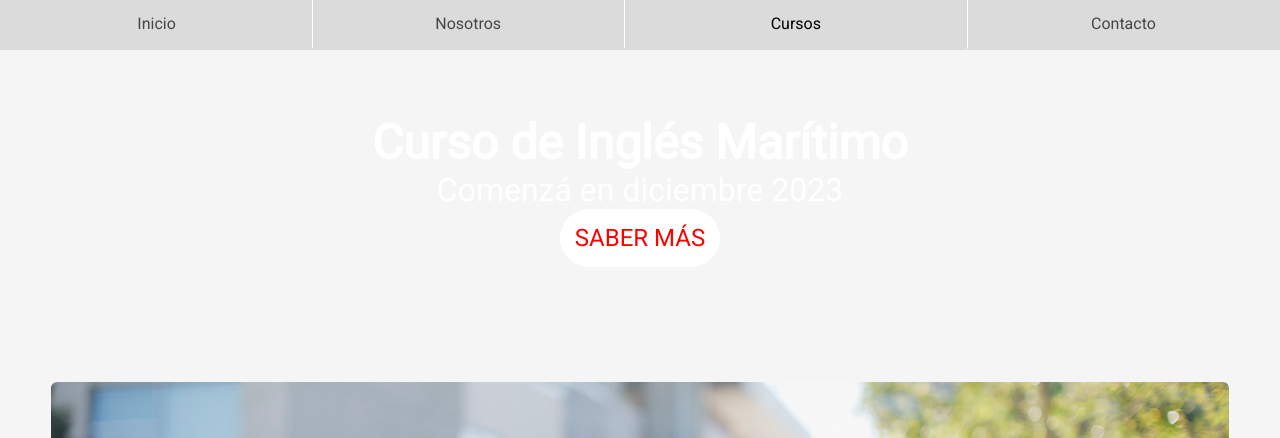
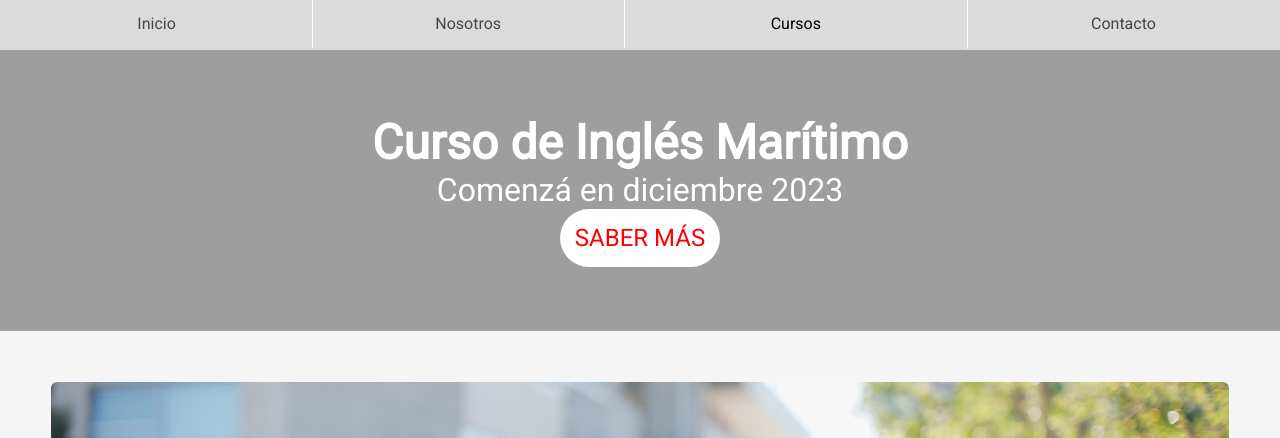
Before and after one commit to WEBernal/WEBernal, a plain HTML site: page index.html in a window 1280 px wide. Shown: the part 195-633 px from the top of the page. Drawn offline with Linux system fonts and the light colour scheme; the site is published under a folder, as on GitHub Pages, so addresses that start at the root find nothing; no server answers; a web font is replaced by a local one.

Commit message:
Correccion url 3

```diff
--- a/CSS/style.css
+++ b/CSS/style.css
@@ -143,7 +143,7 @@ nav {
 
 .banner {
     width: 100%;
-    background:url(/imagenes/vessel2.gif);
+    background:url('../imagenes/vessel2.gif');
     background-position: center; /* Ajusta la posición del fondo */
     /*https://media.tenor.com/Oa4daWm3o4sAAAAC/star-galaxy.gif*/
     /*https://i0.wp.com/media.giphy.com/media/5ERaOy5fQEIAU/giphy.gif*/
```
